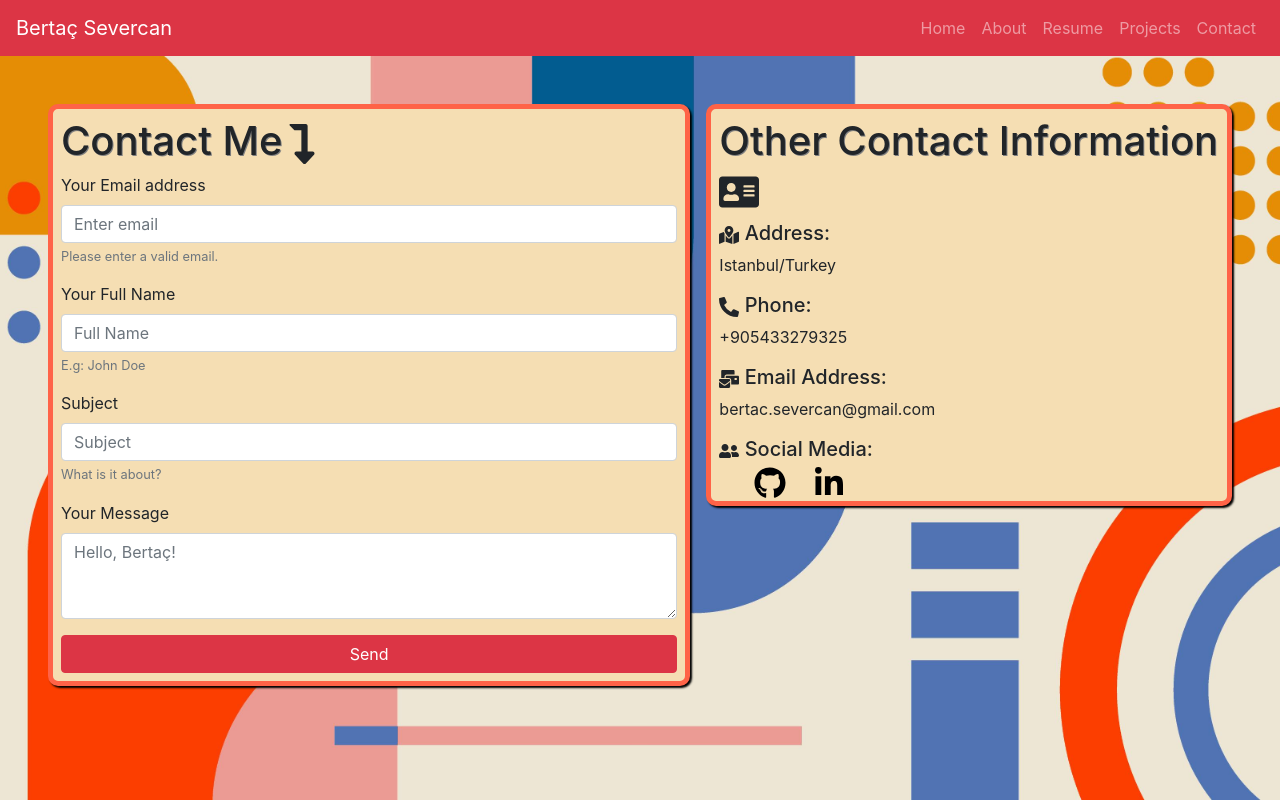
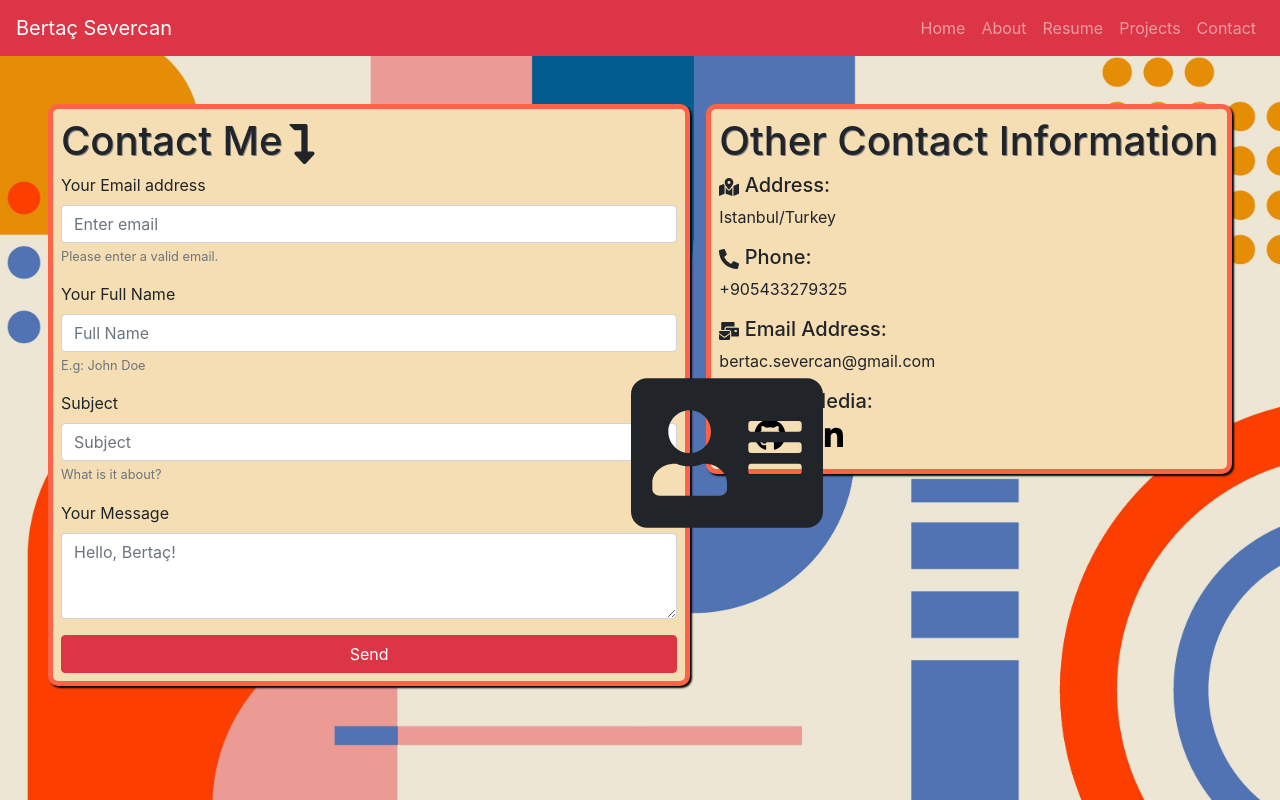
Before and after one commit to bertacsevercan/my-portfolio, a React (Create React App) app: page /contact in a window 1280 px wide. Built offline with nearby package versions, Linux system fonts and the light colour scheme.

Commit message:
change contact layout

```diff
--- a/src/containers/Contact/index.jsx
+++ b/src/containers/Contact/index.jsx
@@ -50,10 +50,9 @@ const Contact = () => {
           </Button>
         </Form>
       </div>
+      <div className="contact-info-wrapper">
         <div className="contact-info">
-        <h1>
-          Other Contact Information <FaAddressCard />{" "}
-        </h1>
+          <h1>Other Contact Information</h1>
           <h5>
             {" "}
             <FaMapMarkedAlt /> Address:
@@ -94,6 +93,8 @@ const Contact = () => {
             </a>
           </div>
         </div>
+        <FaAddressCard className="address-icon" />
+      </div>
     </div>
   );
 };
--- a/src/containers/Contact/style.css
+++ b/src/containers/Contact/style.css
@@ -12,18 +12,6 @@
 .contact {
   padding: 3rem;
   display: flex;
-}
-
-.contact-info {
-  height: fit-content;
-  width: 45%;
-  border: tomato solid 5px;
-  background: wheat;
-  border-radius: 10px;
-  padding: 0.5em;
-  box-shadow: black 2px 2px 2px;
-  text-align: left;
-  margin-left: 0.5em;
 }
 
 .social-links {
@@ -44,3 +32,28 @@
 .contact h1 {
   text-shadow: 1px 1px gray;
 }
+
+.address-icon {
+  transform: scale(12);
+  align-self: center;
+}
+
+.contact-info-wrapper {
+  display: flex;
+  flex-wrap: wrap;
+  height: fit-content;
+  width: 45%;
+  border: tomato solid 5px;
+  background: wheat;
+  border-radius: 10px;
+  padding: 0.5em;
+  box-shadow: black 2px 2px 2px;
+  text-align: left;
+  margin-left: 0.5em;
+}
+
+.contact-info p,
+.contact-info h5,
+.contact-info h1 {
+  width: fit-content;
+}
--- a/src/containers/Projects/index.jsx
+++ b/src/containers/Projects/index.jsx
@@ -71,7 +71,7 @@ const Projects = () => {
               title="website link"
               href={project.link}
             >
-              Go to website in a seperate page.
+              Open website in a seperate page.
             </a>
           </h5>
           <p>{project.text}</p>
```
Lines whose indentation alone changed are shown as unchanged.
